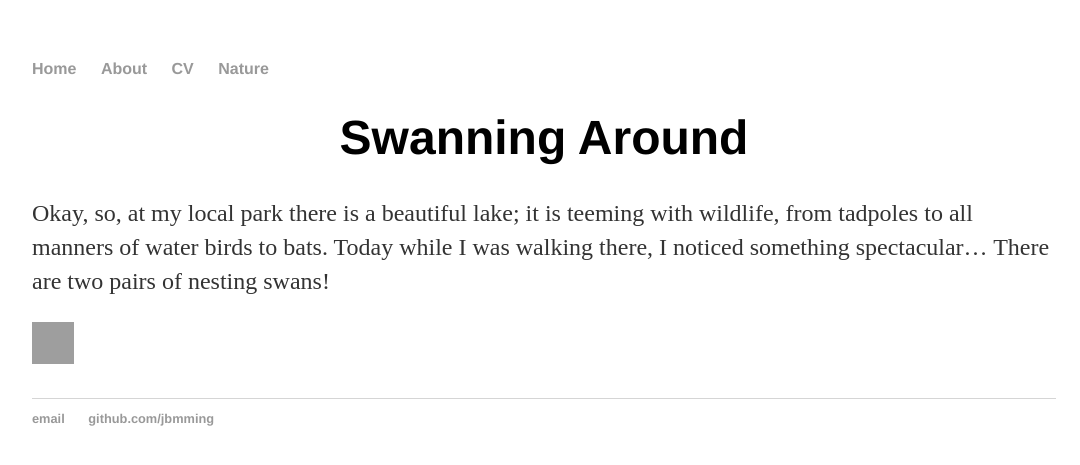
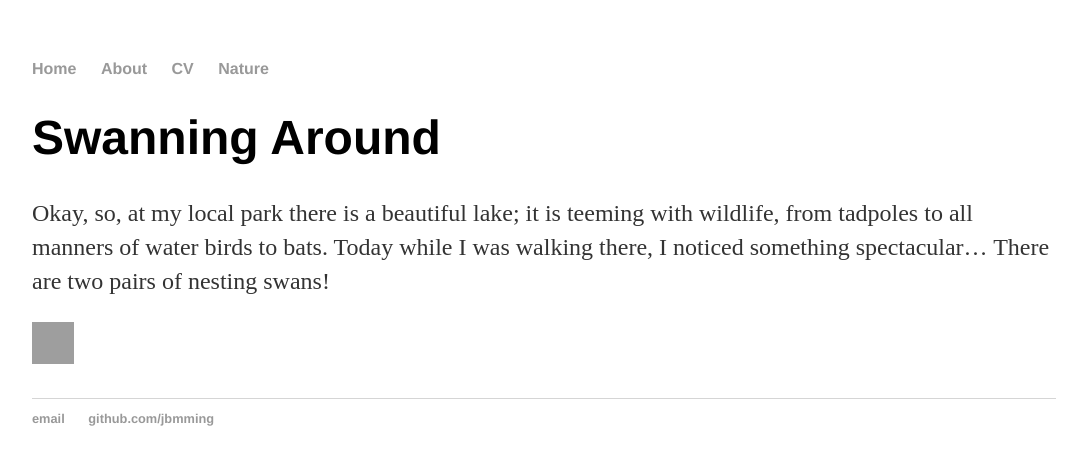
Before and after one commit to JBProgramming/JBProgramming.github.io, a Jekyll site: the page built from _posts/2001-01-01-swanning-around.md, in a window 1280 px wide. Shown: the top 465 px of the page, without its empty margins (96-1176 px from the left). Built offline with Jekyll 4.4.1, drawn with Linux system fonts in a browser that asks for light colours.

Commit message:
Update post.html

```diff
--- a/_layouts/post.html
+++ b/_layouts/post.html
@@ -1,7 +1,7 @@
 ---
 layout: default
 ---
-<center><h1>{{ page.title }}</h1></center>
+<h1>{{ page.title }}</h1>
 
 <div class="post">
   {{ content }}
```
